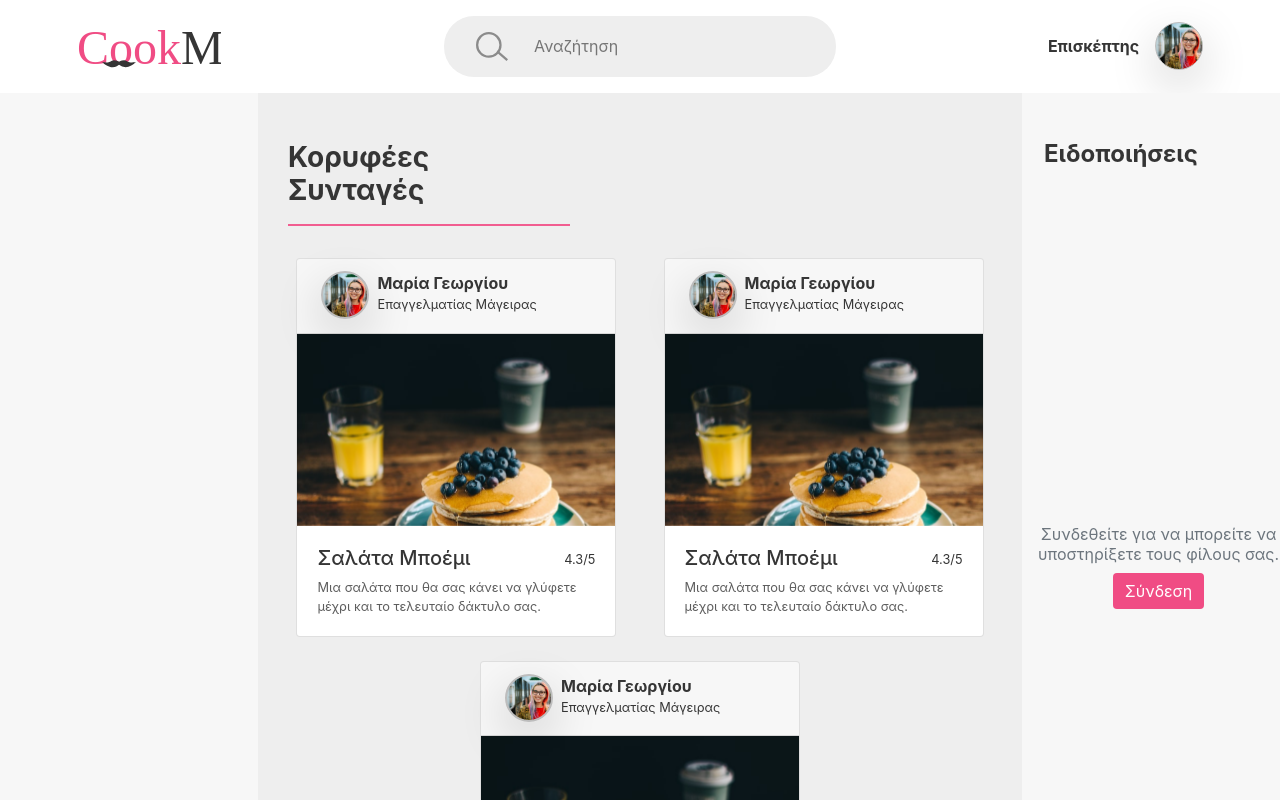
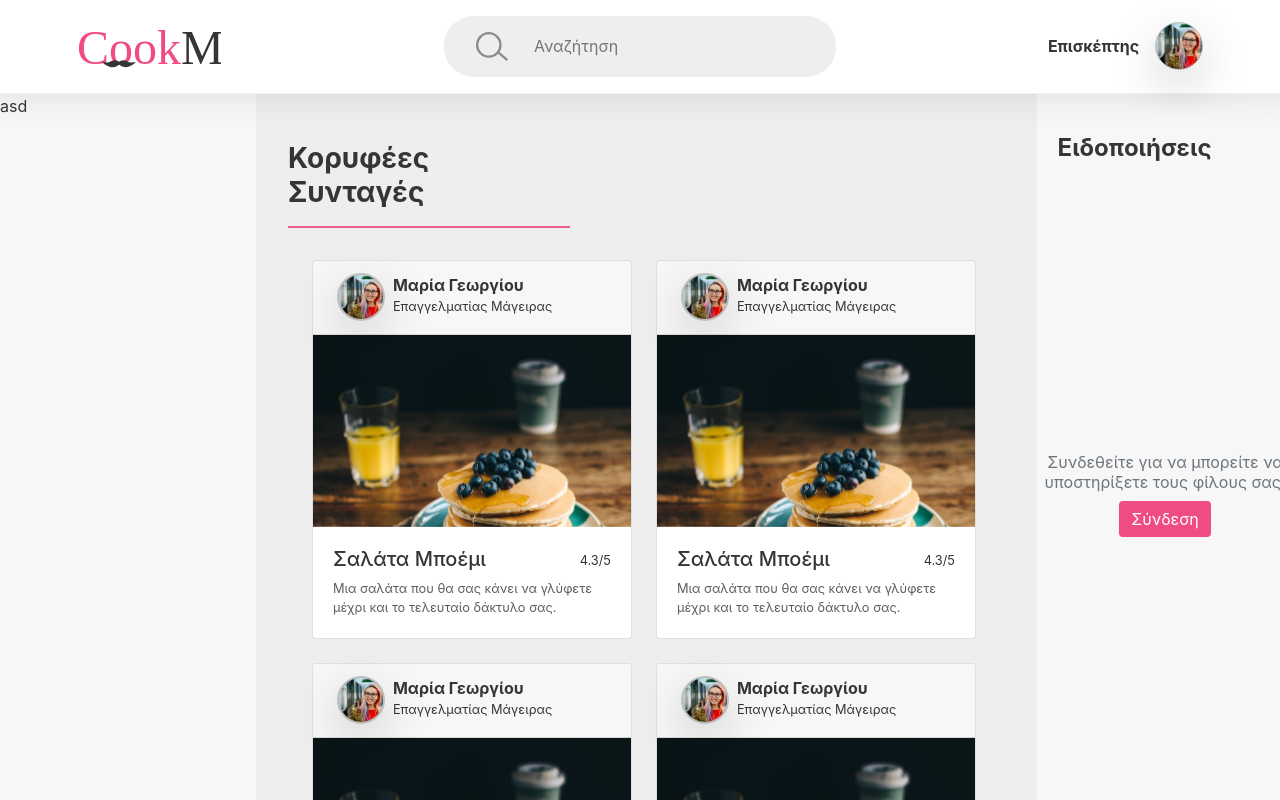
Before and after one commit to koioannis/cookme, a Vue app in the folder client/: page /discovery in a window 1280 px wide. Shown: the top 800 px of the page. Built offline with nearby package versions, Linux system fonts and the light colour scheme.

Commit message:
Fixed Discovery Page

```diff
--- a/client/src/components/discovery/Navbar.vue
+++ b/client/src/components/discovery/Navbar.vue
@@ -12,9 +12,8 @@
         <input type="text" placeholder="Αναζήτηση" class="ml-4">
       </div>
     </b-col>
-    <b-col class="d-sm-flex align-items-center justify-content-end guest-btn d-none"
-      @click="$bvModal.show('sign-in')">
-      <span class="font-weight-bold mr-3">Επισκέπτης</span>
+    <b-col class="d-sm-flex align-items-center justify-content-end guest-btn d-none">
+      <span class="font-weight-bold mr-3" @click="$bvModal.show('sign-in')">Επισκέπτης</span>
       <div class="user-img shadow-lg"></div>
     </b-col>
   </b-row>
@@ -31,6 +30,8 @@ export default {
     padding-left: 6% !important;
     padding-right: 6% !important;
     background-color: white;
+    box-shadow: 0px 5px 30px #2e2e2e1a !important;
+    outline: none;
 
     .img-logo {
       width: 9em;
@@ -59,7 +60,9 @@ export default {
     }
 
     .guest-btn {
-      cursor: pointer;
+      span {
+        cursor: pointer;
+      }
 
       .user-img {
         background-image: url('../../assets/small_person.jpg');
--- a/client/src/components/discovery/RecipeCard.vue
+++ b/client/src/components/discovery/RecipeCard.vue
@@ -1,5 +1,5 @@
 <template>
-  <b-card no-body style="width: 20em">
+  <b-card class="card-wrapper" no-body>
     <template #header>
       <div class="d-flex ml-1 user-info">
         <div class="user-img shadow-lg"></div>
@@ -32,6 +32,9 @@ export default {
 </script>
 
 <style lang="scss" scoped>
+  .card-wrapper {
+    width: 20em;
+
     .user-info {
       margin-bottom: -0.6em;
 
@@ -61,4 +64,5 @@ export default {
       font-size: 0.8em;
       opacity: 0.8;
     }
+  }
 </style>
--- /dev/null
+++ b/client/src/components/discovery/SignSideBar.vue
@@ -0,0 +1,31 @@
+<template>
+  <div class="position-fixed d-lg-flex d-none flex-column justify-content-center">
+    <div class="font-weight-bold h4 notification-label">Ειδοποιήσεις</div>
+    <div class="align-items-center d-flex flex-column text-center">
+      <div class="text-muted signin-info">
+        Συνδεθείτε για να μπορείτε να<br />υποστηρίξετε τους φίλους σας.
+      </div>
+      <b-button size="md" class="custom-button mt-2"
+        @click="$bvModal.show('sign-in')">Σύνδεση</b-button>
+    </div>
+  </div>
+</template>
+
+<script>
+export default {
+  name: 'SignSideBar',
+};
+</script>
+
+<style lang="scss" scoped>
+  .signin-info {
+    font-size: 1em;
+    line-height: 1.3em;
+  }
+
+  .notification-label {
+    position: absolute;
+    top: 5%;
+    left: 8%;
+  }
+</style>
--- a/client/src/views/Discover.vue
+++ b/client/src/views/Discover.vue
@@ -2,30 +2,27 @@
   <div id="discovery">
     <SignTemplate />
 
-    <Navbar />
+    <Navbar class="fixed-top"/>
     <b-row class="content-wrapper">
-      <b-col class="side-bar d-none d-lg-block"></b-col>
+      <b-col class="d-none d-lg-block">
+        <div class="side-bar position-fixed">
+          asd
+        </div>
+      </b-col>
 
-      <b-col cols="7">
+      <b-col cols="7" class="mb-5">
         <b-container>
           <h3 class="font-weight-bold mt-5 mb-2 pb-3 category-title">Κορυφέες Συνταγές</h3>
-          <b-row align-h="around">
-            <RecipeCard class="mt-4" />
-            <RecipeCard class="mt-4" />
-            <RecipeCard class="mt-4" />
+          <b-row align-h="left" style="margin: auto">
+            <div v-for='item in maxNumberOfRecipes' :key='item'>
+              <RecipeCard class="mt-4 ml-4"/>
+            </div>
           </b-row>
         </b-container>
       </b-col>
 
-      <b-col class="side-bar d-lg-flex flex-column justify-content-center d-none">
-        <div class="font-weight-bold h4 notification-label">Ειδοποιήσεις</div>
-        <div class="align-items-center d-flex flex-column text-center">
-          <div class="text-muted signin-info">
-            Συνδεθείτε για να μπορείτε να<br />υποστηρίξετε τους φίλους σας.
-          </div>
-          <b-button size="md" class="custom-button mt-2"
-            @click="$bvModal.show('sign-in')">Σύνδεση</b-button>
-        </div>
+      <b-col>
+        <SignSideBar class="side-bar"/>
       </b-col>
     </b-row>
   </div>
@@ -34,6 +31,7 @@
 <script>
 import Navbar from '@/components/discovery/Navbar.vue';
 import RecipeCard from '@/components/discovery/RecipeCard.vue';
+import SignSideBar from '@/components/discovery/SignSideBar.vue';
 import SignTemplate from '@/components/auth/SignTemplate.vue';
 
 export default {
@@ -42,30 +40,30 @@ export default {
     Navbar,
     SignTemplate,
     RecipeCard,
+    SignSideBar,
+  },
+  data() {
+    return {
+      maxNumberOfRecipes: 10,
+    };
   },
 };
 </script>
 
 <style lang='scss' scoped>
   #discovery {
+    height: 100%;
+
     background-color: #EEEEEE;
 
     .content-wrapper {
-      height: 52.5em;
+      height: inherit;
+      margin-top: 5.9em;
 
       .side-bar {
         background-color: #F7F7F7;
-      }
-
-      .signin-info {
-        font-size: 1em;
-        line-height: 1.3em;
-      }
-
-      .notification-label {
-        position: absolute;
-        top: 5%;
-        left: 8%;
+        height: 100%;
+        width: 20%;
       }
 
       .category-title {
```
Lines whose indentation alone changed are shown as unchanged.
